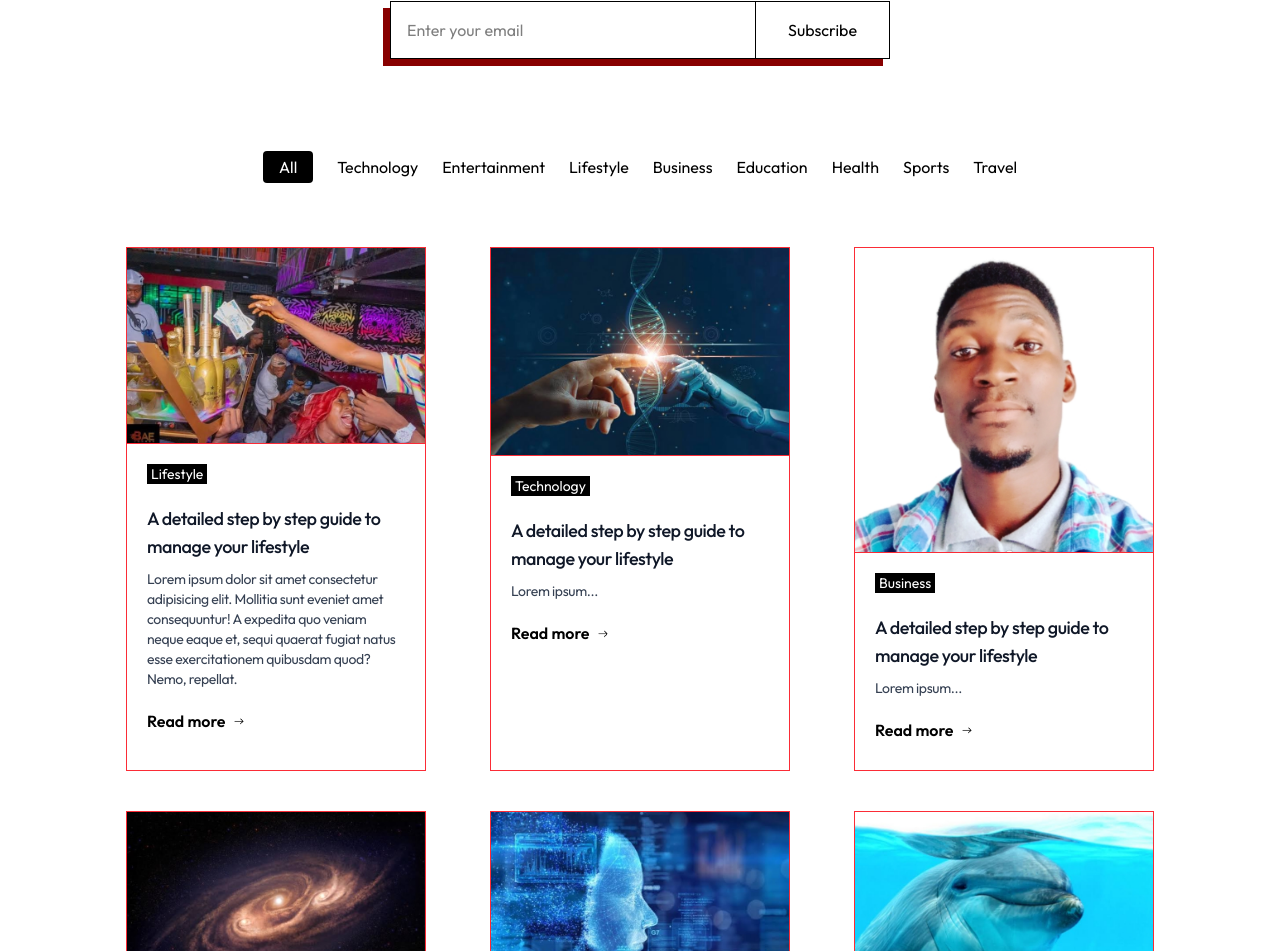
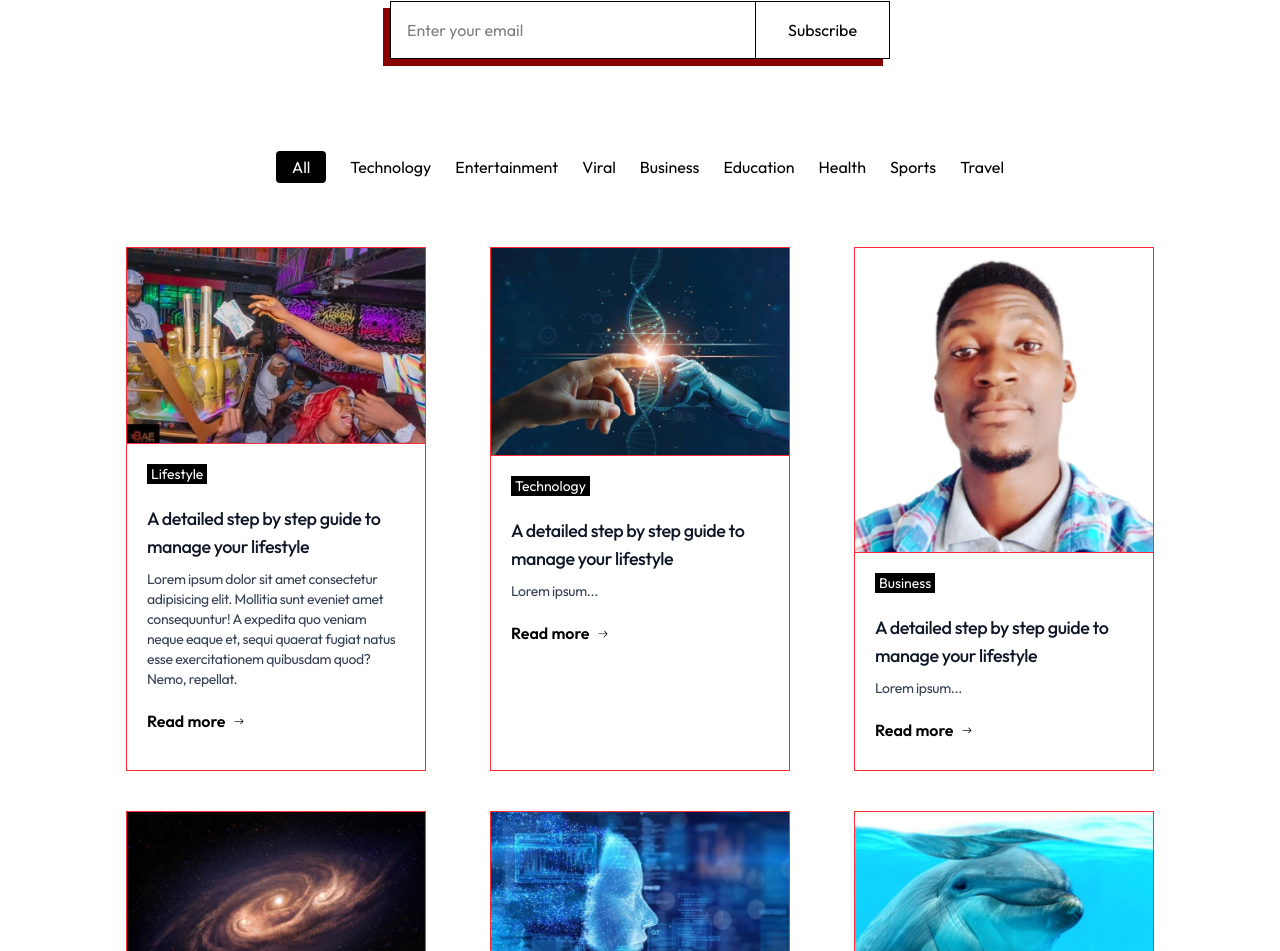
Before and after one commit to johnhytechie/jontechblog-Next.js-dev, a Next.js app: page / in a window 1280 px wide. Shown: the part 751-1702 px from the top of the page. Built offline with nearby package versions, Linux system fonts and the light colour scheme.

Commit message:
editing, adding blog's frontend to mongodb backend

```diff
--- a/Components/BlogList.tsx
+++ b/Components/BlogList.tsx
@@ -15,7 +15,7 @@ import { blog_data } from '@/Assets/assets'
         <button onClick={()=>setMenu('All')} className={menu==="All"? 'bg-black text-white py-1 px-4 rounded-sm':""}>All</button>
         <button onClick={()=>setMenu('Technology')} className={menu==="Technology"? 'bg-black text-white py-1 px-4 rounded-sm':""}>Technology</button>
         <button onClick={()=>setMenu('Entertainment')} className={menu==="Entertainment"? 'bg-black text-white py-1 px-4 rounded-sm':""}>Entertainment</button>
-        <button onClick={()=>setMenu('Lifestyle')} className={menu==="Lifestyle"? 'bg-black text-white py-1 px-4 rounded-sm':""}>Lifestyle</button>
+        <button onClick={()=>setMenu('Viral')} className={menu==="Viral"? 'bg-black text-white py-1 px-4 rounded-sm':""}>Viral</button>
         <button onClick={()=>setMenu('Business')} className={menu==="Business"? 'bg-black text-white py-1 px-4 rounded-sm':""}>Business</button>
         <button onClick={()=>setMenu('Education')} className={menu==="Education"? 'bg-black text-white py-1 px-4 rounded-sm':""} >Education</button>
         <button onClick={()=>setMenu('Health')} className={menu==="Health"? 'bg-black text-white py-1 px-4 rounded-sm':""}>Health</button>
```
